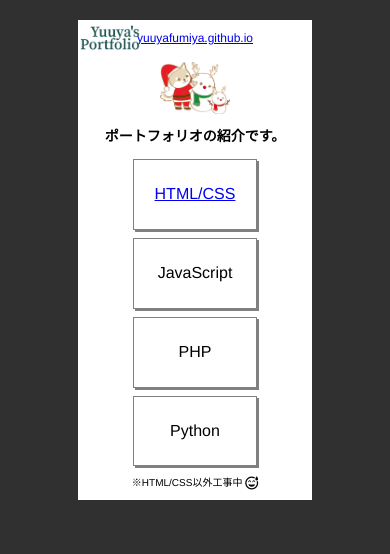
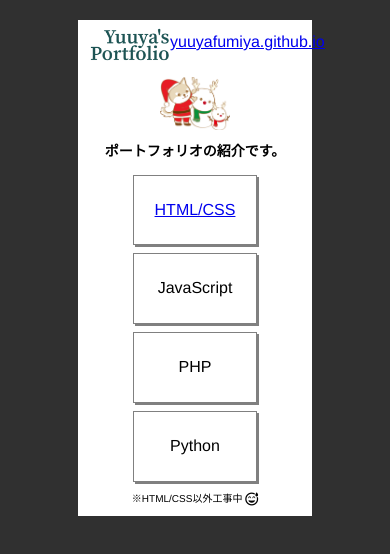
Before and after one commit to yuuyafumiya/yuuyafumiya.github.io, a plain HTML site: page index.html in a window 390 px wide. Drawn offline with Linux system fonts and the light colour scheme; some packages are replaced by stand-ins of ours.

Commit message:
Update page

```diff
--- a/css/style.css
+++ b/css/style.css
@@ -92,14 +92,28 @@ li span {
 }
 
 @media (max-width: 700px) {
+  header {
+    display: flex;
+    justify-content: space-around;
+  }
+
   .logo {
-    min-width: 60px;
+    min-width: 80px;
+    margin: 4px 0 0 12px;
+    position: static;
+  }
 
-    margin: 2px 0 0 2px;
+  p a {
+    font-size: 16px;
+    margin-right: 20px;
   }
 
   h2 {
     font-size: 14px;
+  }
+
+  .inu {
+    margin-top: 12px;
   }
 
   ul {
@@ -116,7 +130,7 @@ li span {
     font-size: 10px;
   }
 
-  p a {
-    font-size: 12px;
+  i {
+    vertical-align: bottom;
   }
 }
```
Also changed, not shown: index.html (+2 -0 lines).
